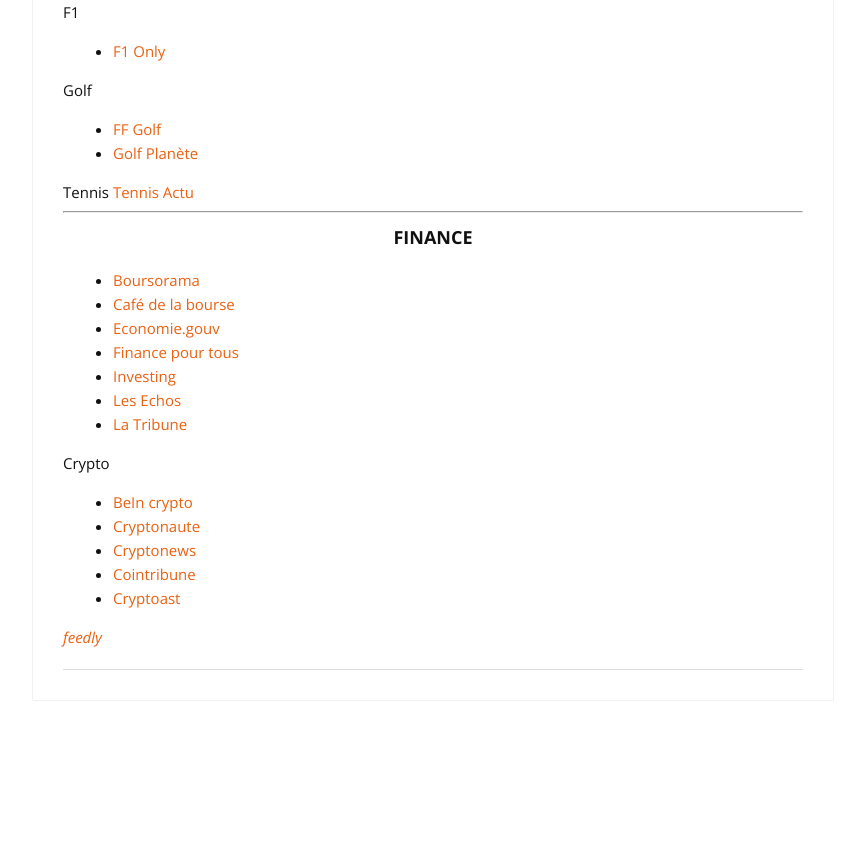
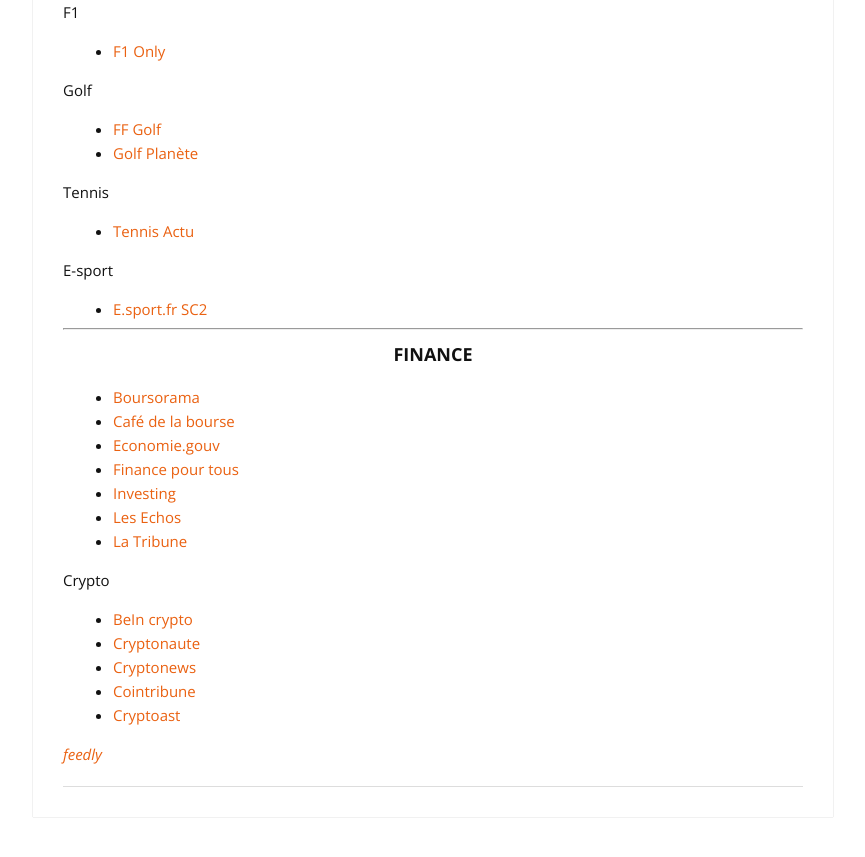
Before and after one commit to cylmat/cylmat.github.io, a Jekyll site: the page built from _pages/news.md, in a window 1280 px wide and 900 px high, scrolled down 2062 px. Shown: the top 857 px of the window, without its empty margins (207-1072 px from the left). Built offline with Jekyll 4.4.1, drawn with Linux system fonts in a browser that asks for light colours; nearby versions of some CDN libraries; before the commit the page ends 2870 px from its top, so only the background shows below that.

Commit message:
Update news.md

```diff
--- a/_pages/news.md
+++ b/_pages/news.md
@@ -100,7 +100,10 @@
 - [Golf Planète](https://www.golfplanete.com)
 
 Tennis
-[Tennis Actu](https://www.tennisactu.net)
+- [Tennis Actu](https://www.tennisactu.net)
+
+E-sport
+- [E.sport.fr SC2](https://e.sport.fr/tag/starcraft-ii)
 
 ---
 
```
